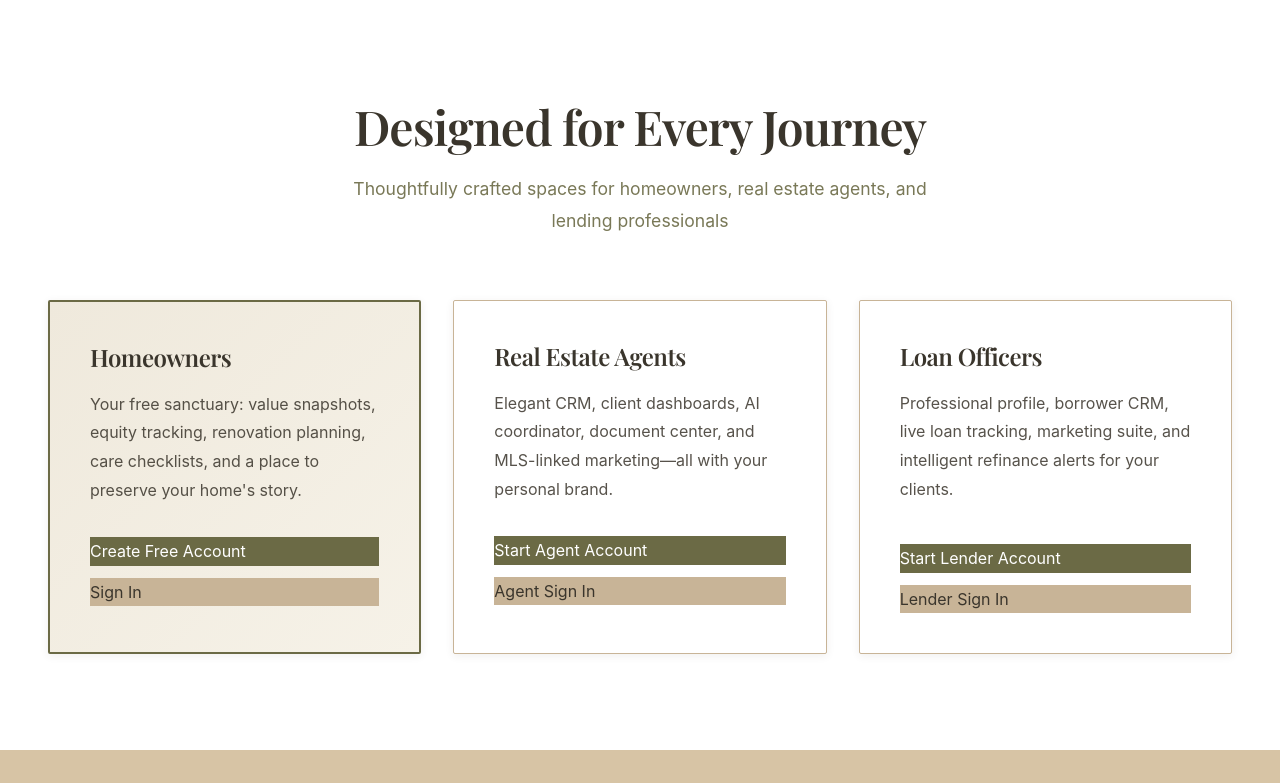
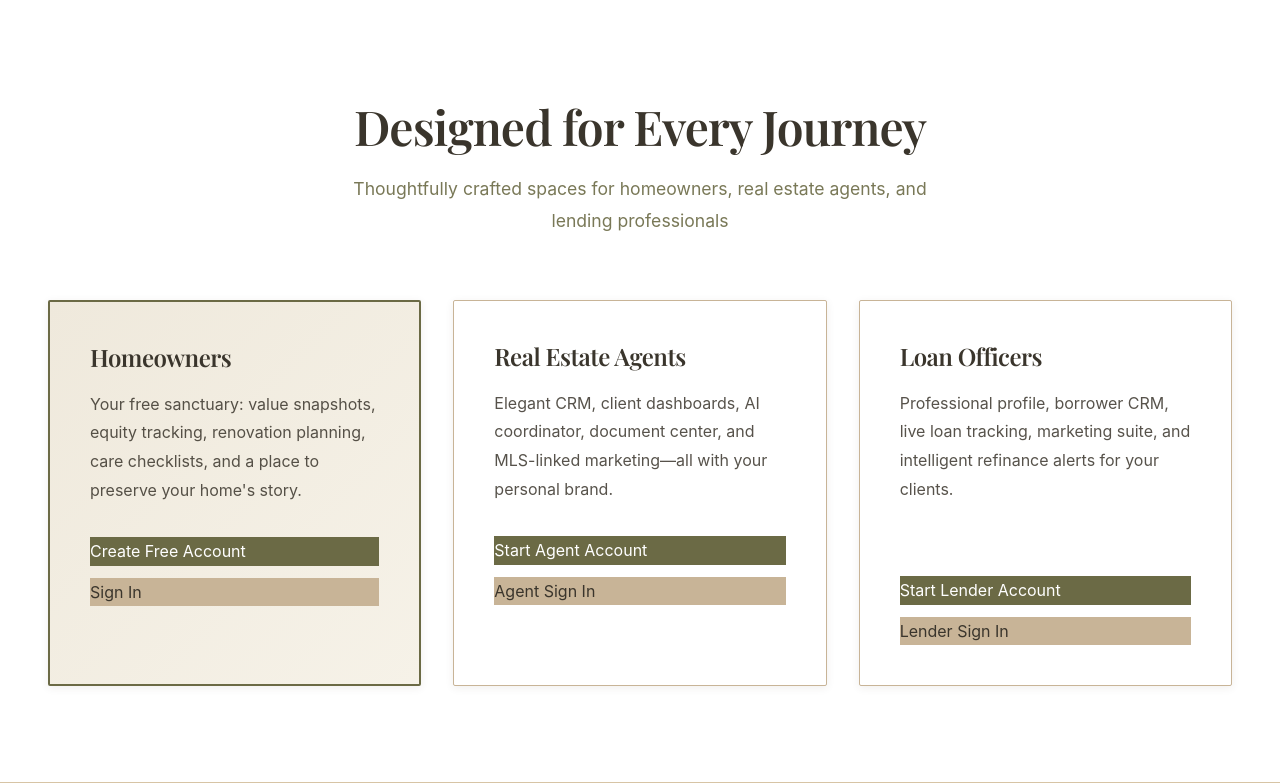
Before and after one commit to kayleighsellskcre/your-life-your-home, a Flask app: page / in a window 1280 px wide. Shown: the part 835-1618 px from the top of the page. Run offline with Flask 3, Linux system fonts and the light colour scheme; some web fonts are replaced.

Commit message:
Lower lender card buttons for alignment

```diff
--- a/templates/main/index.html
+++ b/templates/main/index.html
@@ -343,7 +343,7 @@
           Professional profile, borrower CRM, live loan tracking, marketing suite,
           and intelligent refinance alerts for your clients.
         </p>
-        <div style="height: 0.5rem;"></div>
+        <div style="height: 2.5rem;"></div>
         <div class="role-card-buttons">
           <a class="btn-primary" href="{{ url_for('signup', role='lender') }}">
             Start Lender Account
```
